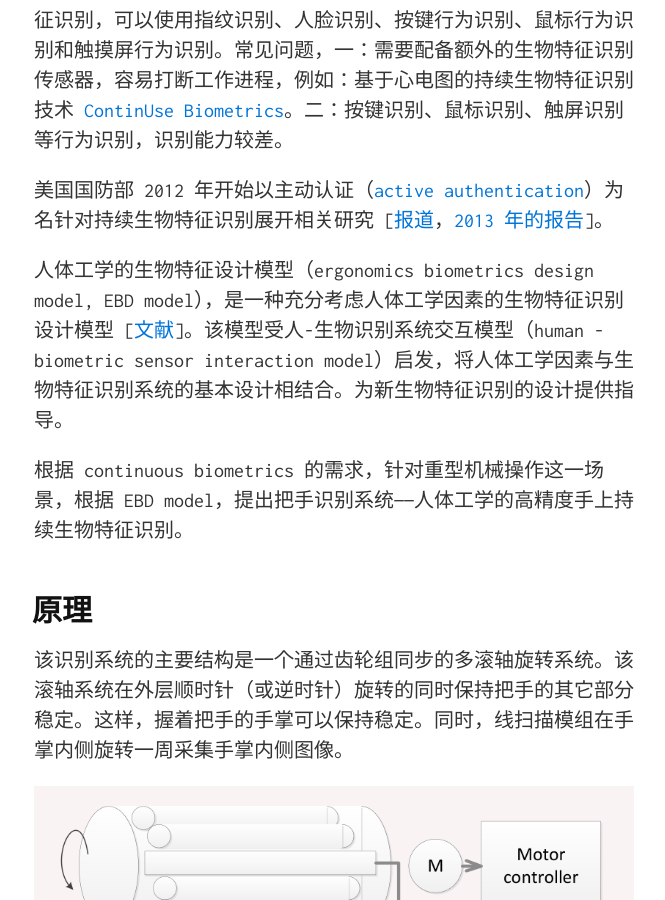
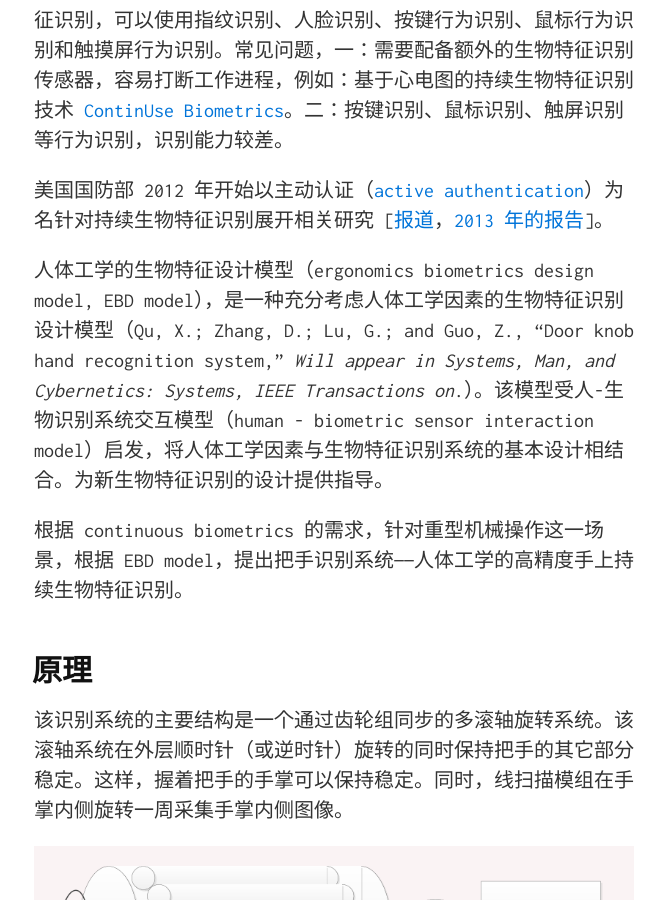
Before and after one commit to quxiaofeng/doorhandle, a Jekyll site: the page built from cn.html, in a window 1280 px wide and 900 px high, scrolled down 804 px. Shown: the whole window, without its empty margins (306-971 px from the left). Built offline with Jekyll 4.4.1, drawn with Linux system fonts in a browser that asks for light colours; nearby versions of some CDN libraries; Markdown is read by kramdown in place of the engine named in the settings.

Commit message:
Updated background
Signed-off-by: Xiaofeng QU <xiaofeng.qu.hk@ieee.org>

```diff
--- a/_includes/cn.md
+++ b/_includes/cn.md
@@ -14,7 +14,7 @@
 
 美国国防部 2012 年开始以主动认证（[active authentication](http://www.darpa.mil/program/active-authentication)）为名针对持续生物特征识别展开相关研究 [[报道](https://gcn.com/articles/2012/03/21/darpa-dump-passwords-continuous-biometrics.aspx)，[2013 年的报告](https://www.rsaconference.com/writable/presentations/file_upload/sec-t05_final.pdf)]。
 
-人体工学的生物特征设计模型（ergonomics biometrics design model, EBD model），是一种充分考虑人体工学因素的生物特征识别设计模型 [[文献][TSMC-LPS]]。该模型受人-生物识别系统交互模型（human - biometric sensor interaction model）启发，将人体工学因素与生物特征识别系统的基本设计相结合。为新生物特征识别的设计提供指导。
+人体工学的生物特征设计模型（ergonomics biometrics design model, EBD model），是一种充分考虑人体工学因素的生物特征识别设计模型（Qu, X.; Zhang, D.; Lu, G.; and Guo, Z., "Door knob hand recognition system," *Will appear in Systems, Man, and Cybernetics: Systems, IEEE Transactions on*.）。该模型受人-生物识别系统交互模型（human - biometric sensor interaction model）启发，将人体工学因素与生物特征识别系统的基本设计相结合。为新生物特征识别的设计提供指导。
 
 根据 continuous biometrics 的需求，针对重型机械操作这一场景，根据 EBD model，提出把手识别系统——人体工学的高精度手上持续生物特征识别。
 
```
